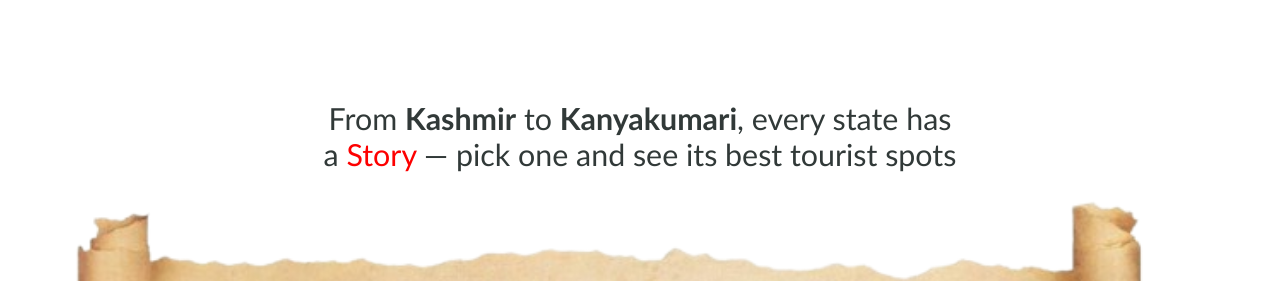
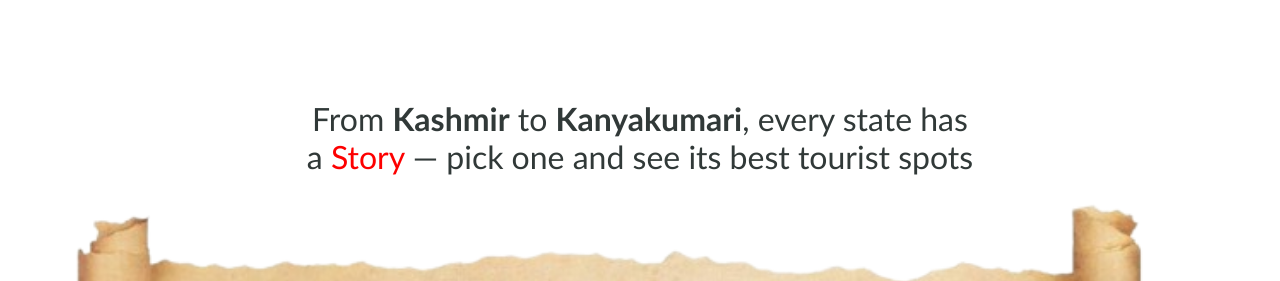
Before and after one commit to Rajhans2148/Triplyst, a plain HTML site: page index.html in a window 1280 px wide. Shown: the part 967-1248 px from the top of the page. Drawn offline with nearby package versions, Linux system fonts and the light colour scheme.

Commit message:
Update style2.css

```diff
--- a/style2.css
+++ b/style2.css
@@ -83,7 +83,7 @@
     margin-top:6rem;
     font-family:'Gill Sans', 'Gill Sans MT', Calibri, 'Trebuchet MS', sans-serif;
     /* text-shadow:1px 1px 3px #fd0000; */
-    font-size:1.9rem;
+    font-size:2em;
 
 }
 
```
